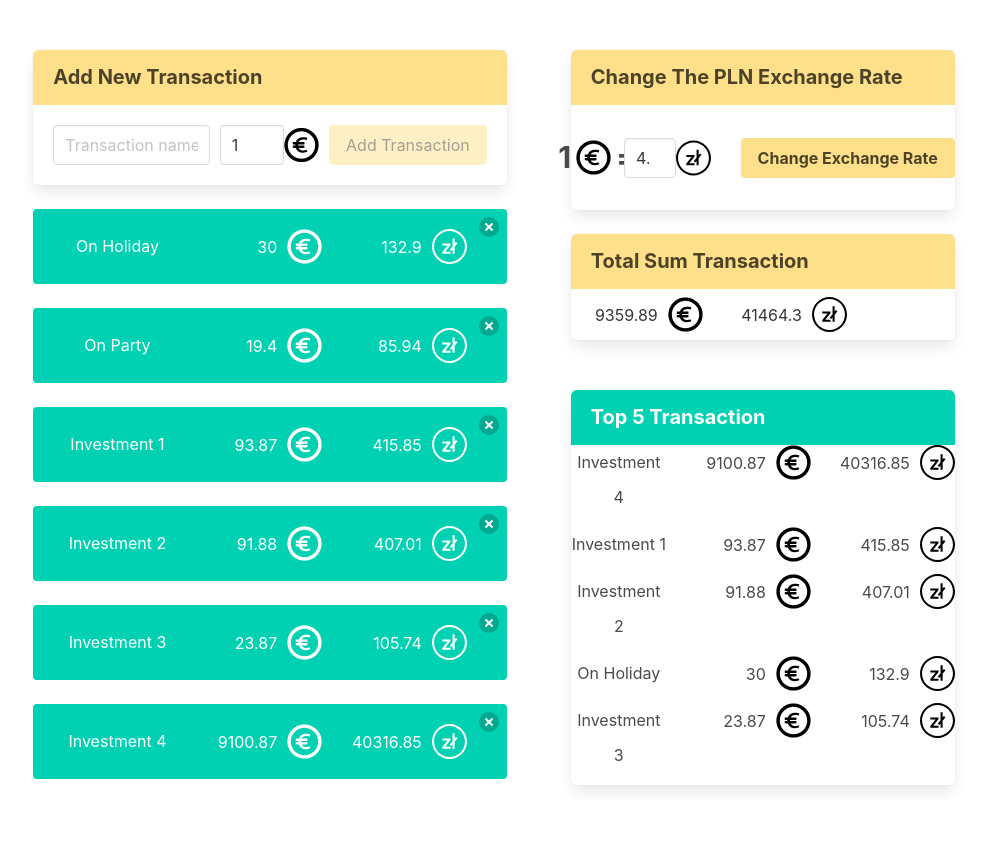
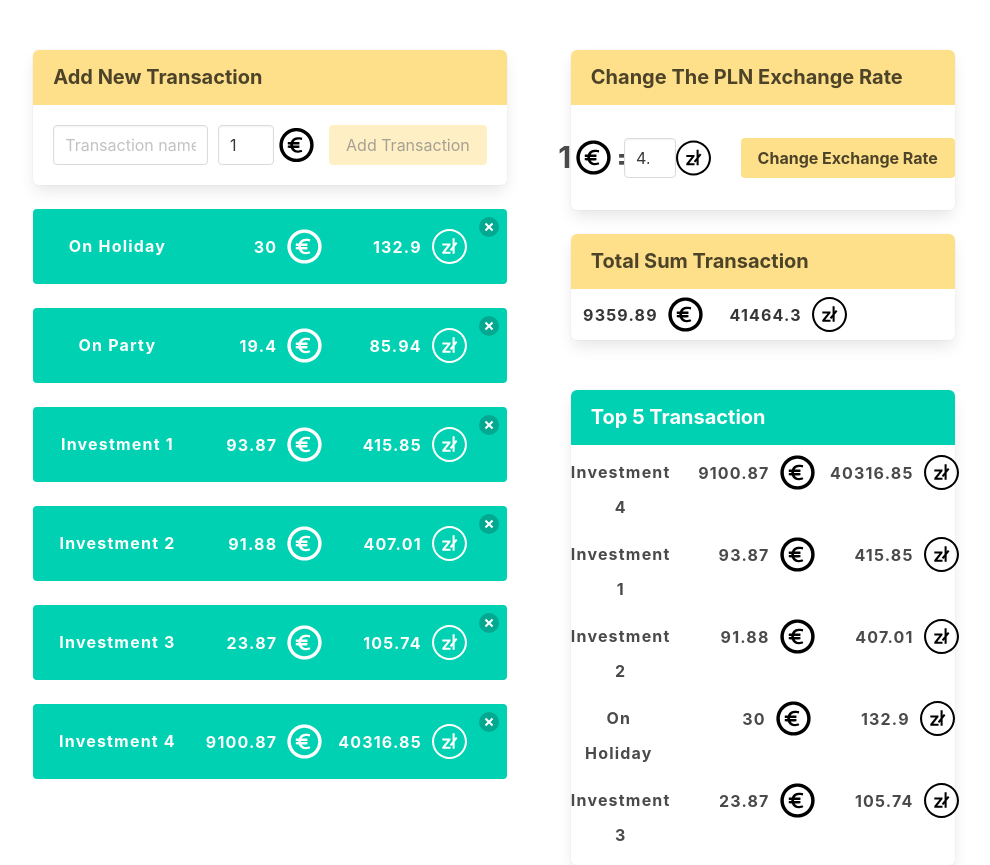
Before and after one commit to DrazekKD/cantor, a React (Create React App) app: page / in a window 1280 px wide. Shown: the top 865 px of the page, without its empty margins (146-1136 px from the left). Before the commit the page ends 800 px from the top, so only its background shows below. Built offline with nearby package versions, Linux system fonts and the light colour scheme.

Commit message:
change style TopTransactions and AddTransactions

```diff
--- a/src/transactions/components/AddTransactions/AddTransactions.js
+++ b/src/transactions/components/AddTransactions/AddTransactions.js
@@ -6,7 +6,6 @@ import euroLogo from '../../../img/euro.svg'
 import './AddTransactions.scss'
 
 const INITIAL_STATE = {
-	id: 1,
 	name: '',
 	amountEuro: 1,
 };
@@ -33,7 +32,12 @@ const AddTransactions = () => {
 		dispatch({
 			type: transactionsType.ADD_TRANSACTION,
 			item: newTransaction
-		})
+		});
+
+		setInputContent({
+			nameTransactionInput: INITIAL_STATE.name,
+			amountEuroTransactionInput: INITIAL_STATE.amountEuro
+		});
 	};
 
 	const isDisabled = inputsContent.nameTransactionInput === '' || inputsContent.amountEuroTransactionInput <= 0;
--- a/src/transactions/components/AddTransactions/AddTransactions.scss
+++ b/src/transactions/components/AddTransactions/AddTransactions.scss
@@ -1,6 +1,7 @@
 .add-transaction-bar-container{
 	padding: 20px 20px;
 	display: flex;
+	align-content: center;
 }
 
 .add-transaction-euro-container{
@@ -8,4 +9,7 @@
 	justify-content: center;
 	align-content: center;
 	margin: 0 10px;
+	img{
+		margin: 0 5px;
+	}
 }
--- a/src/transactions/components/InformationTransaction/InformationTransaction.scss
+++ b/src/transactions/components/InformationTransaction/InformationTransaction.scss
@@ -2,6 +2,8 @@
 	display: flex;
 	justify-content: flex-end;
 	align-content: center;
+	font-weight: 700;
+	letter-spacing: 1.2px;
 	div{
 		display: flex;
 		justify-content: center;
@@ -11,7 +13,10 @@
 	}
 	min-width: 120px;
 }
+
 .information-name-container{
 	text-align: center;
 	line-height: 35px;
+	font-weight: 700;
+	letter-spacing: 1.2px;
 }
--- a/src/transactions/components/TopTransactions/TopTransactions.js
+++ b/src/transactions/components/TopTransactions/TopTransactions.js
@@ -10,11 +10,12 @@ const TopTransactions = () => {
 	const sortTransactions = transactions.sort((a, b) => (a.amountEuro < b.amountEuro) ? 1 : -1);
 	const topFiveTransactions = sortTransactions.slice(0,5);
 	return (
-		<div>
+		<di>
 			<article className="panel is-primary">
 				<p className="panel-heading">
 					Top 5 Transaction
 				</p>
+				<div className="top-transactions-list">
 					{
 						topFiveTransactions.map(transaction =>
 							<div key={transaction.id}>
@@ -26,8 +27,9 @@ const TopTransactions = () => {
 							</div>
 						)
 					}
+				</div>
 			</article>
-		</div>
+		</di>
 	)
 };
 
--- a/src/transactions/components/TopTransactions/TopTransactions.scss
+++ b/src/transactions/components/TopTransactions/TopTransactions.scss
@@ -0,0 +1,3 @@
+.top-transactions-list{
+	padding-top: 10px;
+}
```
Lines whose indentation alone changed are shown as unchanged.
